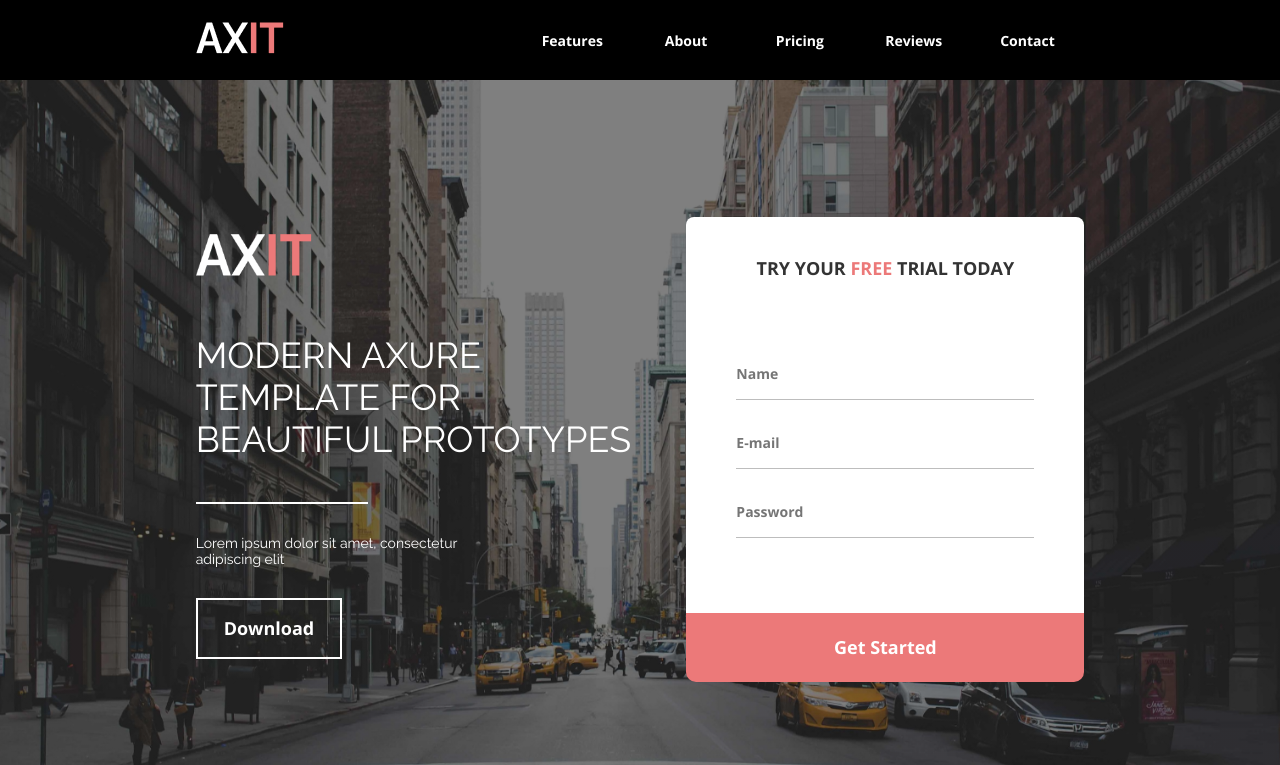
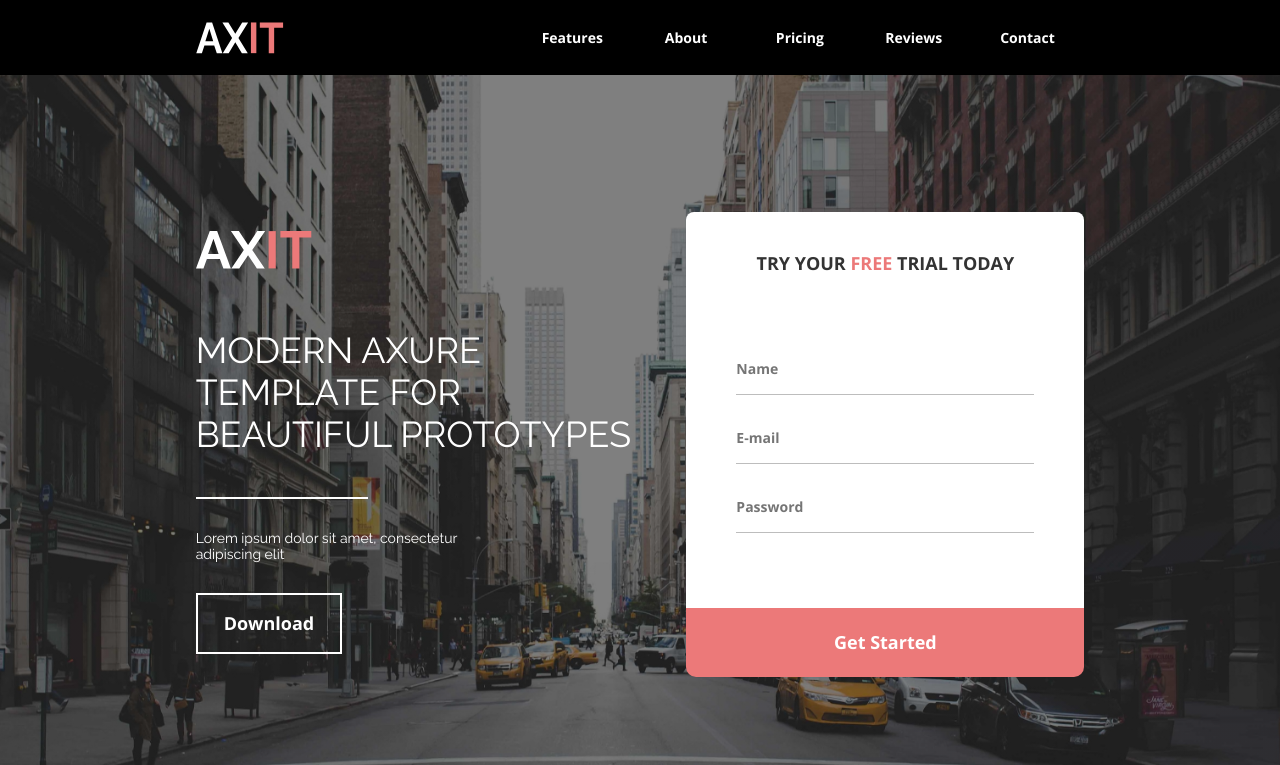
Before and after one commit to xyz100zyx/Axit-Karpinchick, a website: page h-2/index.html in a window 1280 px wide. Shown: the top 765 px of the page. Drawn offline with nearby package versions, Linux system fonts and the light colour scheme.

Commit message:
add fix with svg-picture

```diff
--- a/h-2/index.html
+++ b/h-2/index.html
@@ -9,9 +9,18 @@
   <body>
     <header class="header">
       <div id="headerContainer" class="header__container">
-        <a href="">
+        <!--<a href="">
           <img src="./src/logo.png" alt="logo" class="header__logo" />
-        </a>
+        </a>-->
+
+
+        <svg class="header__logo" width="184" height="75" viewBox="0 0 184 75" fill="none" xmlns="http://www.w3.org/2000/svg">
+          <path d="M10.601 22.4562H16.1136L26.3905 53.1462H20.7992L18.2005 45.4953H8.43537L5.87597 53.1462H0.284668L10.601 22.4562ZM17.2161 41.3025L13.3573 28.6374L9.341 41.3025H17.2161Z" fill="white"/>
+          <path d="M32.3707 22.4562L39.3007 33.7812L46.1914 22.4562H52.0977L42.4114 38.0173L51.7827 53.1462H45.8764L39.3007 42.2534L32.6857 53.1462H26.74L36.1113 38.0173L26.425 22.4562H32.3707Z" fill="white"/>
+          <path d="M54.9126 53.1462V22.4562H60.3464V53.1462H54.9126Z" fill="#EC7979"/>
+          <path d="M87.0875 27.6865H78.1493V53.1462H72.7549V27.6865H63.8167V22.4562H87.0875V27.6865Z" fill="#EC7979"/>
+        </svg>
+
         <div class="header__left">
           <nav class="header__nav">
             <ul class="header__links">
@@ -42,7 +51,13 @@
     <section class="banner">
       <div class="container banner__container">
         <div class="banner__left">
-          <img src="./src/banner-logo.png" alt="Logo" class="banner__logo" />
+          <!--<img src="./src/banner-logo.png" alt="Logo" class="banner__logo" />-->
+          <svg class="banner__logo" width="270" height="100" viewBox="0 0 270 100" fill="none" xmlns="http://www.w3.org/2000/svg">
+            <path d="M20.3089 23H31.161L51.3924 78H40.3853L35.2693 64.2887H16.0456L11.0071 78H0L20.3089 23ZM33.3314 56.7747L25.735 34.0775L17.8284 56.7747H33.3314Z" fill="white"/>
+            <path d="M63.165 23L76.8076 43.2958L90.3728 23H102L82.9313 50.8873L101.38 78H89.7526L76.8076 58.4789L63.7851 78H52.0804L70.5289 50.8873L51.4602 23H63.165Z" fill="white"/>
+            <path d="M107 78V23H117.64V78H107Z" fill="#EC7979"/>
+            <path d="M170 32.3732H152.499V78H141.936V32.3732H124.435V23H170V32.3732Z" fill="#EC7979"/>
+          </svg>
           <h1 class="banner__title">
             MODERN AXURE TEMPLATE FOR BEAUTIFUL PROTOTYPES
           </h1>
```
Also changed, not shown: h-2/src/biglogo-svg.svg (added), h-2/src/logo-svg.svg (added).
